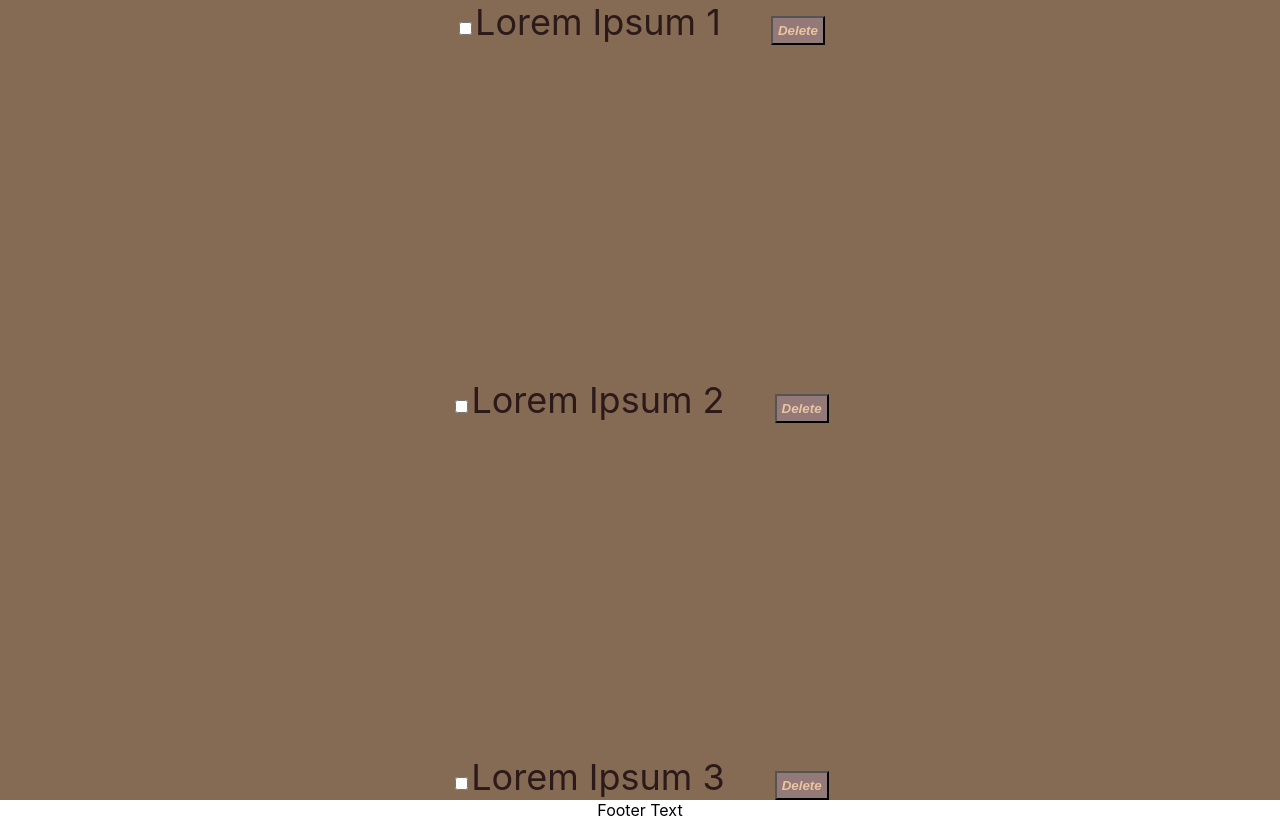
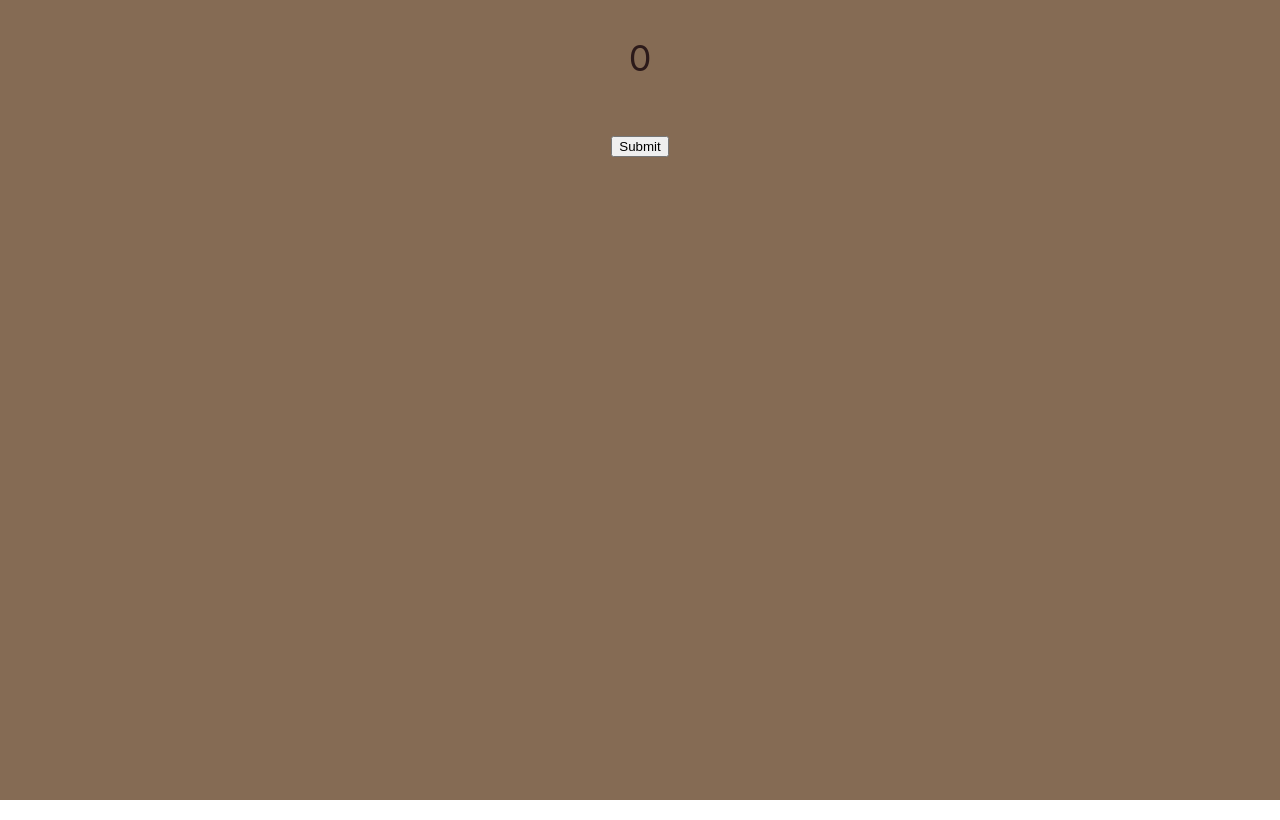
Before and after one commit to Naka1910/react-1, a React (Create React App) app: page / in a window 1280 px wide. Built offline with nearby package versions, Linux system fonts and the light colour scheme.

Commit message:
add some changes

```diff
--- a/src/App.js
+++ b/src/App.js
@@ -1,23 +1,30 @@
 import logo from './logo.svg';
 import './App.css';
 import Task from './Task';
+import Counter from './Counter';
 // const greeting = 'HELLO WORLD!'
-const tasks = [
-  { id: 1, text: 'Lorem Ipsum 1', completed: true },
-  { id: 2, text: 'Lorem Ipsum 2', completed: false },
-  { id: 3, text: 'Lorem Ipsum 3', completed: true },
+// const tasks = [
+//   { id: 1, text: 'Lorem Ipsum 1', completed: true },
+//   { id: 2, text: 'Lorem Ipsum 2', completed: false },
+//   { id: 3, text: 'Lorem Ipsum 3', completed: true },
 
-]
+// ]
 
 function App() {
   function onDelete(id) {
-    alert("Oops this is an alert sign " + id)
+    fetch('/delete/' + id)
+      .then(() => { })
+      .catch(() => { })
   }
   const showFooter = true;
   return (
     <div className="App">
       <header className="App-header">
-        {
+
+        <Counter />
+
+
+        {/* {
           tasks.map(task => (
             <Task
               key={task.id}
@@ -26,10 +33,10 @@ function App() {
               completed={task.completed}
               onDelete={onDelete} />
           ))
-        }
+        } */}
       </header>
       {
-        showFooter ? <footer> Footer Text </footer> : <footer> Footer Text 11</footer>
+        // showFooter ? <footer> Footer Text </footer> : <footer> Footer Text 11</footer>
       }
     </div>
   );
--- /dev/null
+++ b/src/Counter.js
@@ -0,0 +1,16 @@
+import { useState } from 'react'
+
+export default function Counter() {
+  let [currentValue, setCurrentValue] = useState(0)
+
+  let number = 0
+  function increase() {
+
+  }
+  return (
+    <div>
+      <p>{number}</p>
+      <button onClick={increase}>Submit </button>
+    </div>
+  )
+}
```
